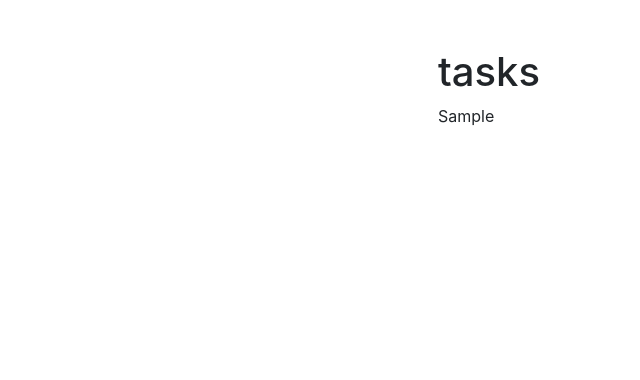
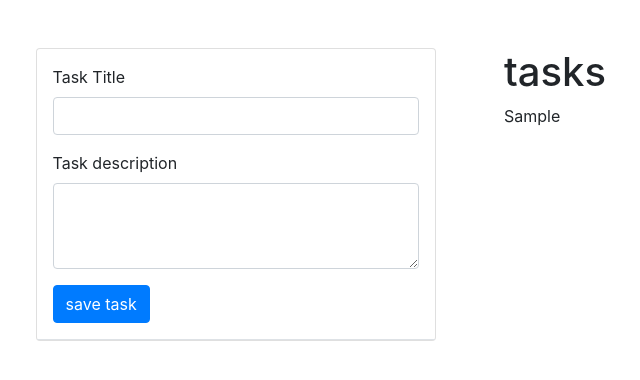
Before and after one commit to Hossein-YB/Django-Todo-App, a Django app: page / in a window 1280 px wide. Shown: the top 380 px of the page, without its empty margins (151-791 px from the left). Run offline with Django 3.2, Linux system fonts and the light colour scheme; a user stored in the database is signed in; tables that the repository leaves empty hold one stand-in row (values such as "Sample post"); parts of the project's set-up code (start-up, migrations or seed data) failed here and were passed over; some libraries are stand-ins or nearby versions.

Commit message:
create task view

```diff
--- a/todo/templates/todo/home.html
+++ b/todo/templates/todo/home.html
@@ -8,22 +8,26 @@
 {% block content %}
     <div class="container">
         <div class="row d-flex justify-content-center m-5">
-            <div class="col-sm-8 d-flex justify-content-center">
-{#                <div class="card" style="width: 25rem;">#}
-{#                    <form class="p-3 border-bottom" action="{% url 'task_create' %}">#}
-{#                        <div class="form-group">#}
-{#                            <label for="exampleFormControlInput1">Task Title</label>#}
-{#                            <input type="text" class="form-control" id="exampleFormControlInput1">#}
-{#                        </div>#}
-{#                        <div class="form-group">#}
-{#                            <label for="exampleFormControlTextarea1">Task description</label>#}
-{#                            <textarea class="form-control" id="exampleFormControlTextarea1" rows="3"></textarea>#}
-{#                        </div>#}
-{#                        <button type="submit" class="btn btn-primary">save task</button>#}
-{#                    </form>#}
-{#                </div>#}
+            <div class="col-sm-6 d-flex justify-content-center">
+                <div class="card" style="width: 25rem;">
+                    <form class="p-3 border-bottom" action="{% url 'task_create' %}" method="post">
+                        {% csrf_token %}
+                        <div class="form-group">
+                            <label for="exampleFormControlInput1">Task Title</label>
+                            <input type="text" name="task" class="form-control" id="exampleFormControlInput1">
+                        </div>
+                        <div class="form-group">
+                            <label for="exampleFormControlTextarea1">Task description</label>
+                            <textarea class="form-control" name="task_description" id="exampleFormControlTextarea1" rows="3"></textarea>
+                        </div>
+                        <button type="submit" class="btn btn-primary">save task</button>
+                    </form>
+                </div>
+
+            </div>
+            <div class="col-sm-6">
                 <div>
-                <h1>tasks</h1>
+                    <h1>tasks</h1>
                     {% for task in object_list %}
                         <p>{{ task.task }}</p>
                     {% endfor %}
--- a/todo/views.py
+++ b/todo/views.py
@@ -1,11 +1,12 @@
-from django.shortcuts import render
+from django.contrib.auth.mixins import LoginRequiredMixin
+from django.urls import reverse_lazy
 from django.views.generic import ListView, CreateView
 
 from todo.forms import CreatTaskForm
 from todo.models import Task
 
 
-class TaskListView(ListView):
+class TaskListView(LoginRequiredMixin, ListView):
     template_name = "todo/home.html"
     context_object_name = "tasks"
 
@@ -18,3 +19,20 @@ class TaskListView(ListView):
         context = super().get_context_data(**kwargs)
         context['form'] = CreatTaskForm()
         return context
+
+
+class CreateTaskView(LoginRequiredMixin, CreateView):
+    model = Task
+    fields = ('task', 'task_description')
+    template_name = "task/home.html"
+    success_url = reverse_lazy("task_list")
+
+    def form_valid(self, form):
+        form.instance.user = self.request.user
+        return super(CreateTaskView, self).form_valid(form)
+
+        # new_task = form.save(commit=False)
+        # if self.request.user.is_authenticated:
+        #     new_task.user = self.request.user
+        #     new_task.save()
+        #     return super().form_valid(form)
```
